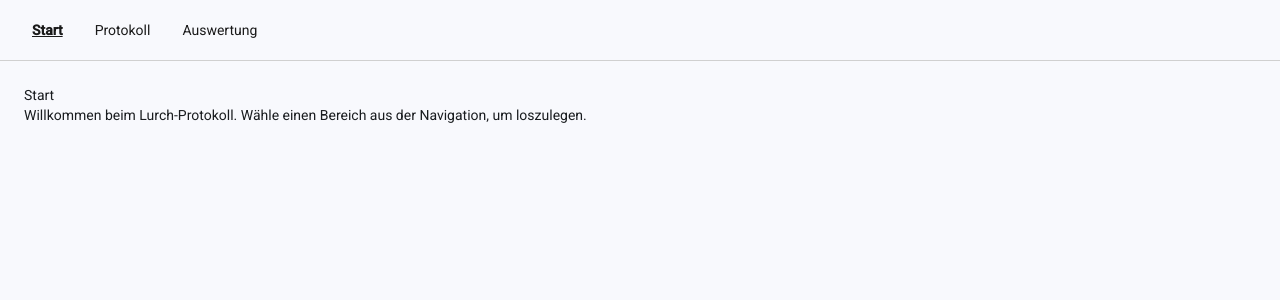
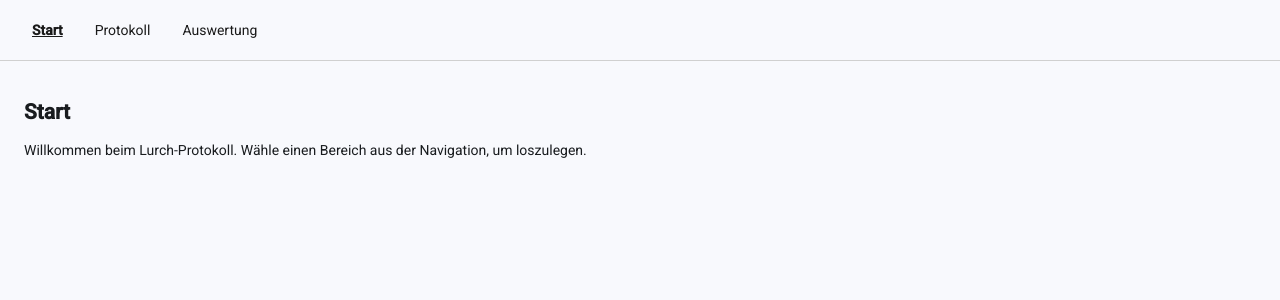
Before and after one commit to sarahboehnert/lurch-protokoll, an Angular app: page / in a window 1280 px wide. Shown: the top 300 px of the page. Built offline with nearby package versions, Linux system fonts and the light colour scheme.

Commit message:
remove tailwind.

```diff
--- a/package.json
+++ b/package.json
@@ -22,10 +22,7 @@
     "@angular/platform-browser": "22.0.7",
     "@angular/router": "22.0.7",
     "@ngrx/signals": "22.0.0-rc.0",
-    "@tailwindcss/postcss": "4.3.3",
-    "postcss": "8.5.26",
     "rxjs": "7.8.2",
-    "tailwindcss": "4.3.3",
     "tslib": "2.8.1"
   },
   "devDependencies": {
--- a/src/styles.scss
+++ b/src/styles.scss
@@ -5,8 +5,6 @@
 // custom components at https://material.angular.dev/guide/theming
 @use '@angular/material' as mat;
 @use './styles/theme-colors' as theme-colors;
-
-@import 'tailwindcss';
 
 html {
   height: 100%;
```
Also changed, not shown: src/.postcssrc.json (deleted), 1 other file (tests, documents, lock files or other folders).
